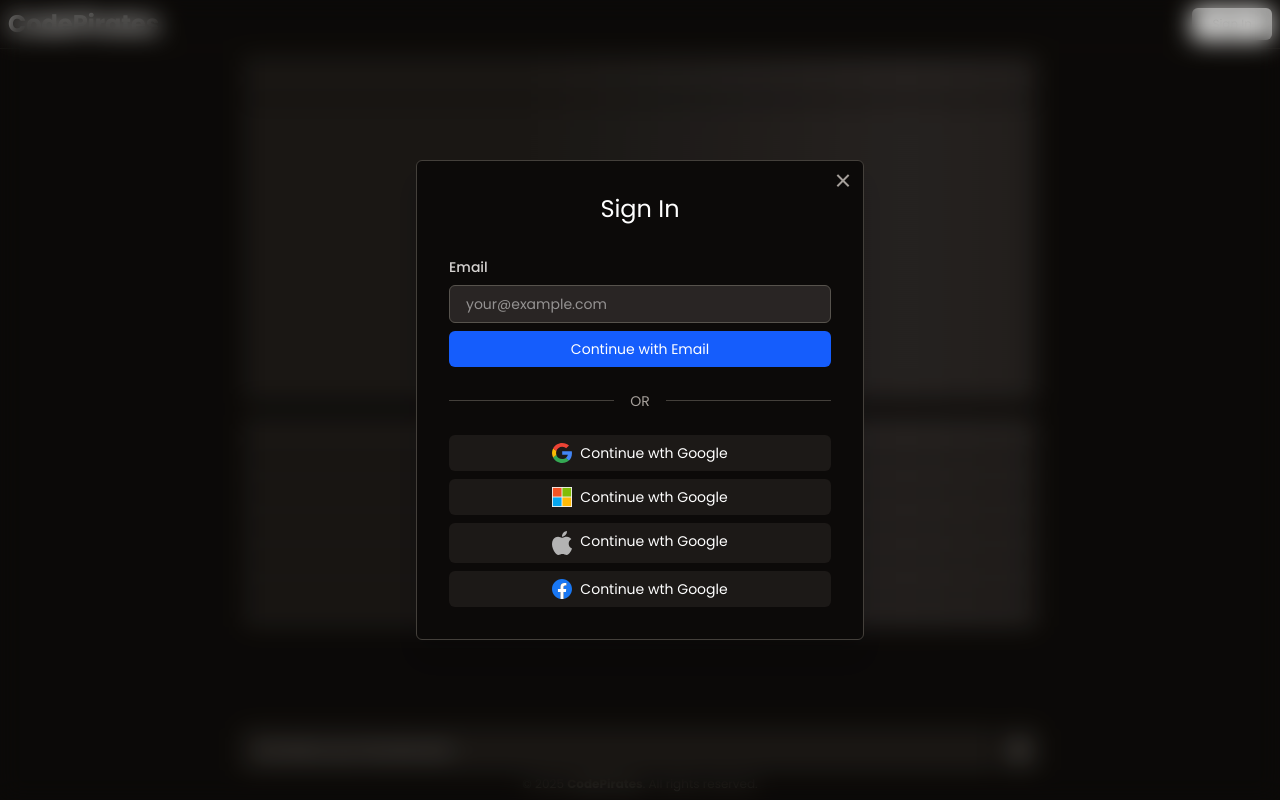
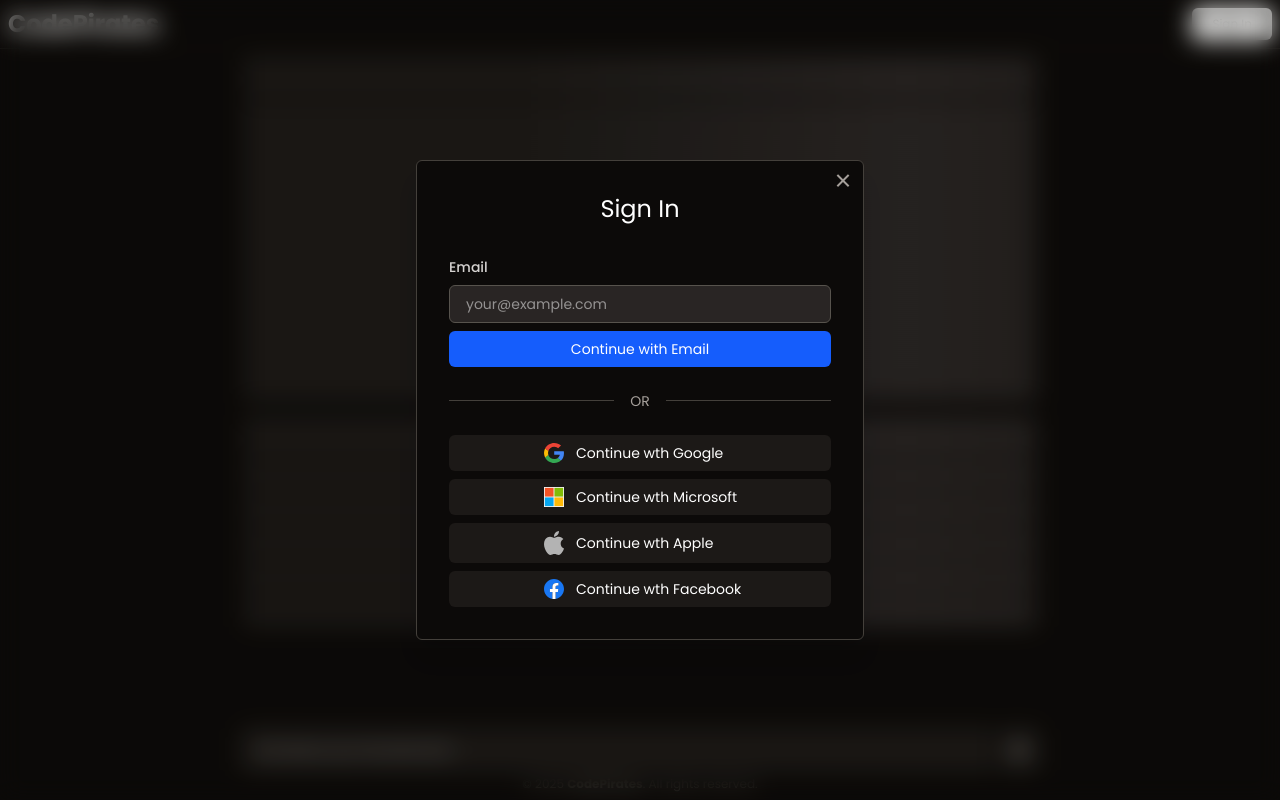
Before and after one commit to prashant-sehgal/codepirates, a Next.js app: page / in a window 1280 px wide. Both pictures are taken after a click on the button "Sign In". Built offline with nearby package versions, Linux system fonts and the light colour scheme.

Commit message:
fix: changed social auth names, Added inline structure to auth icons

```diff
--- a/app/components/Login.tsx
+++ b/app/components/Login.tsx
@@ -53,16 +53,16 @@
           <SecondaryButton className="w-full py-2 px-4" onPress={() => ''}>
             <SocialAuth
               imgSrc="/microsoft-icon.svg"
-              title="Continue wth Google"
+              title="Continue wth Microsoft"
             />
           </SecondaryButton>
           <SecondaryButton className="w-full py-2 px-4" onPress={() => ''}>
-            <SocialAuth imgSrc="/apple-icon.svg" title="Continue wth Google" />
+            <SocialAuth imgSrc="/apple-icon.svg" title="Continue wth Apple" />
           </SecondaryButton>
           <SecondaryButton className="w-full py-2 px-4" onPress={() => ''}>
             <SocialAuth
               imgSrc="/facebook-icon.svg"
-              title="Continue wth Google"
+              title="Continue wth Facebook"
             />
           </SecondaryButton>
         </div>
--- a/app/components/SocialAuth.tsx
+++ b/app/components/SocialAuth.tsx
@@ -5,9 +5,16 @@
   props: Readonly<{ imgSrc: string; title: string }>
 ) {
   return (
-    <div className="flex w-full justify-center gap-2">
-      <Image src={props.imgSrc} alt={props.imgSrc} width={20} height={20} />
-      <p>{props.title}</p>
+    <div className="flex justify-center items-center gap-3">
+      <Image
+        className="ml-10"
+        src={props.imgSrc}
+        alt={props.imgSrc}
+        width={20}
+        height={20}
+      />
+
+      <p className="flex items-start w-50">{props.title}</p>
     </div>
   );
 }
```
